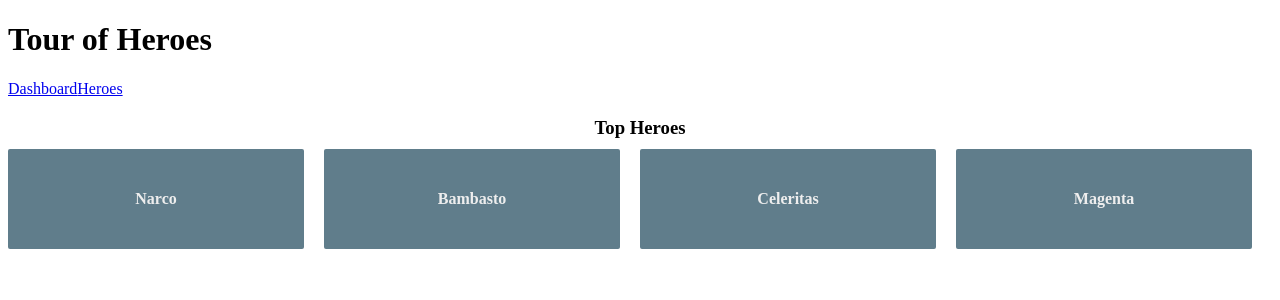
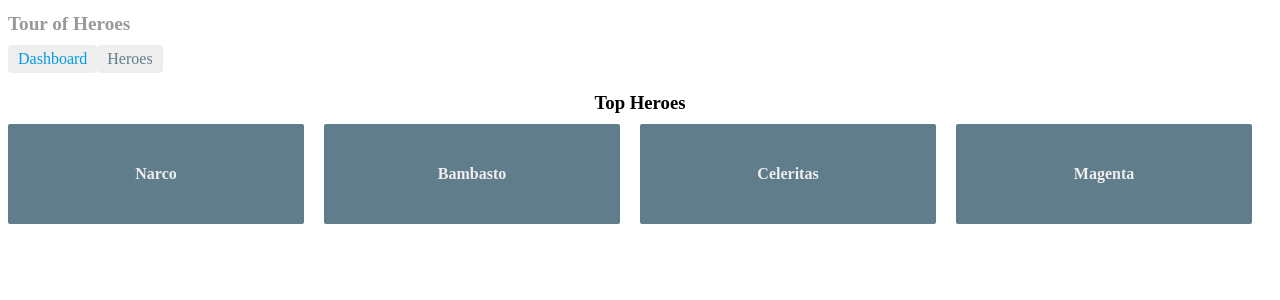
Before and after one commit to winksaville/angular-tour-of-heros, an Angular app: page /dashboard in a window 1280 px wide. Shown: the top 300 px of the page. Built offline with nearby package versions, Linux system fonts and the light colour scheme.

Commit message:
Add content to app.component.css
And add styleUrls plus routerLinkActive="active" to the two
routerLink anchors in the template of app.component.ts.

```diff
--- a/src/app/app.component.css
+++ b/src/app/app.component.css
@@ -0,0 +1,28 @@
+h1 {
+  font-size: 1.2em;
+  color: #999;
+  margin-bottom: 0;
+}
+h2 {
+  font-size: 2em;
+  margin-top: 0;
+  padding-top: 0;
+}
+nav a {
+  padding: 5px 10px;
+  text-decoration: none;
+  margin-top: 10px;
+  display: inline-block;
+  background-color: #eee;
+  border-radius: 4px;
+}
+nav a:visited, a:link {
+  color: #607D8B;
+}
+nav a:hover {
+  color: #039be5;
+  background-color: #CFD8DC;
+}
+nav a.active {
+  color: #039be5;
+}
--- a/src/app/app.component.ts
+++ b/src/app/app.component.ts
@@ -5,11 +5,12 @@
   template: `
     <h1>{{title}}</h1>
     <nav>
-      <a routerLink="/dashboard">Dashboard</a>
-      <a routerLink="/heroes">Heroes</a>
+      <a routerLink="/dashboard" routerLinkActive="active">Dashboard</a>
+      <a routerLink="/heroes" routerLinkActive="active">Heroes</a>
     </nav>
     <router-outlet></router-outlet>
-  `
+  `,
+  styleUrls: [ './app.component.css' ]
 })
 export class AppComponent {
   title = 'Tour of Heroes';
```
